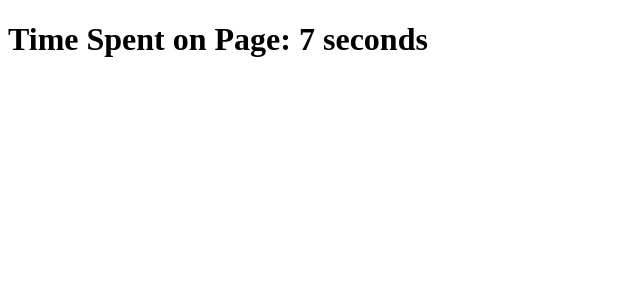
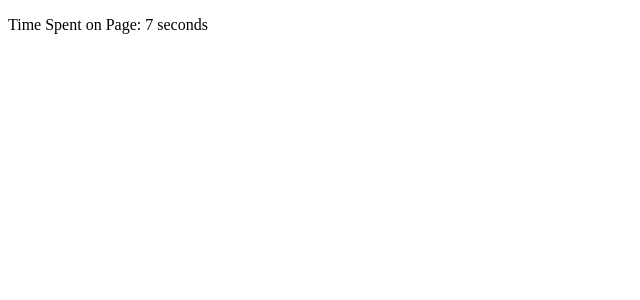
Before and after one commit to acciojob/time-on-page-Vrushali1041, a React app: page / in a window 1280 px wide. Shown: the top 300 px of the page, without its empty margins (0-640 px from the left). Built offline with nearby package versions, Linux system fonts and the light colour scheme.

Commit message:
solution

```diff
--- a/src/components/Timer.js
+++ b/src/components/Timer.js
@@ -15,7 +15,7 @@ function Timer() {
 
   return (
     <div>
-      <h1>Time Spent on Page: {seconds} seconds</h1>
+      <p>Time Spent on Page: {seconds} seconds</p>
     </div>
   );
 }
```
